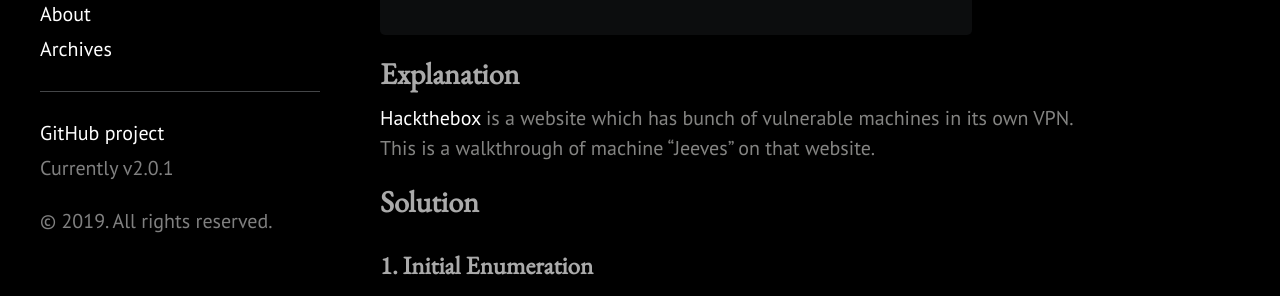
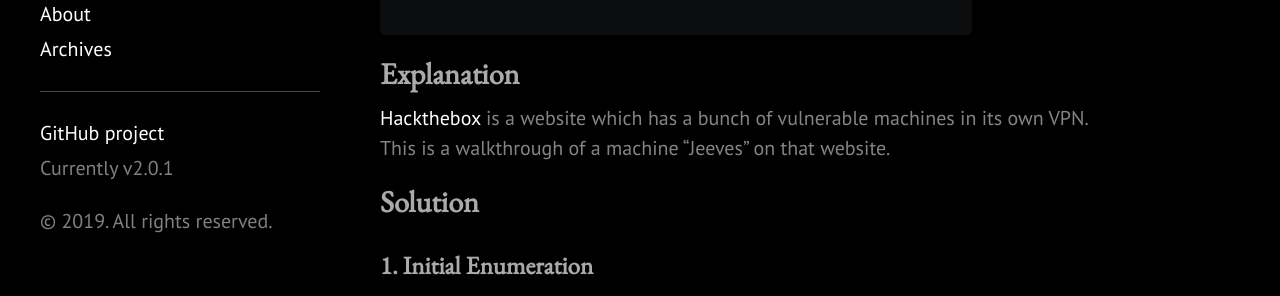
Before and after one commit to 1n4r1/1n4r1.github.io, a Jekyll site: the page built from _posts/2019-09-16-Hackthebox-Jeeves-Walkthrough.md, in a window 1280 px wide and 900 px high, scrolled down 367 px. Shown: the part 155-451 px from the top of the window. Built offline with Jekyll 4.4.1, drawn with Linux system fonts in a browser that asks for light colours; a style sheet for code colours, icons or effects is not loaded.

Commit message:
modify some lines

```diff
--- a/_posts/2019-09-16-Hackthebox-Jeeves-Walkthrough.md
+++ b/_posts/2019-09-16-Hackthebox-Jeeves-Walkthrough.md
@@ -6,8 +6,8 @@ categories: HackTheBox
 
 ![placeholder](https://inar1.github.io/public/images/2019-09-16/jeeves-badge.png)
 ## Explanation
-<a href="https://www.hackthebox.eu">Hackthebox</a> is a website which has bunch of vulnerable machines in its own VPN.<br>
-This is a walkthrough of machine "Jeeves" on that website.<br>
+<a href="https://www.hackthebox.eu">Hackthebox</a> is a website which has a bunch of vulnerable machines in its own VPN.<br>
+This is a walkthrough of a machine "Jeeves" on that website.<br>
 
 ## Solution
 ### 1. Initial Enumeration
```
